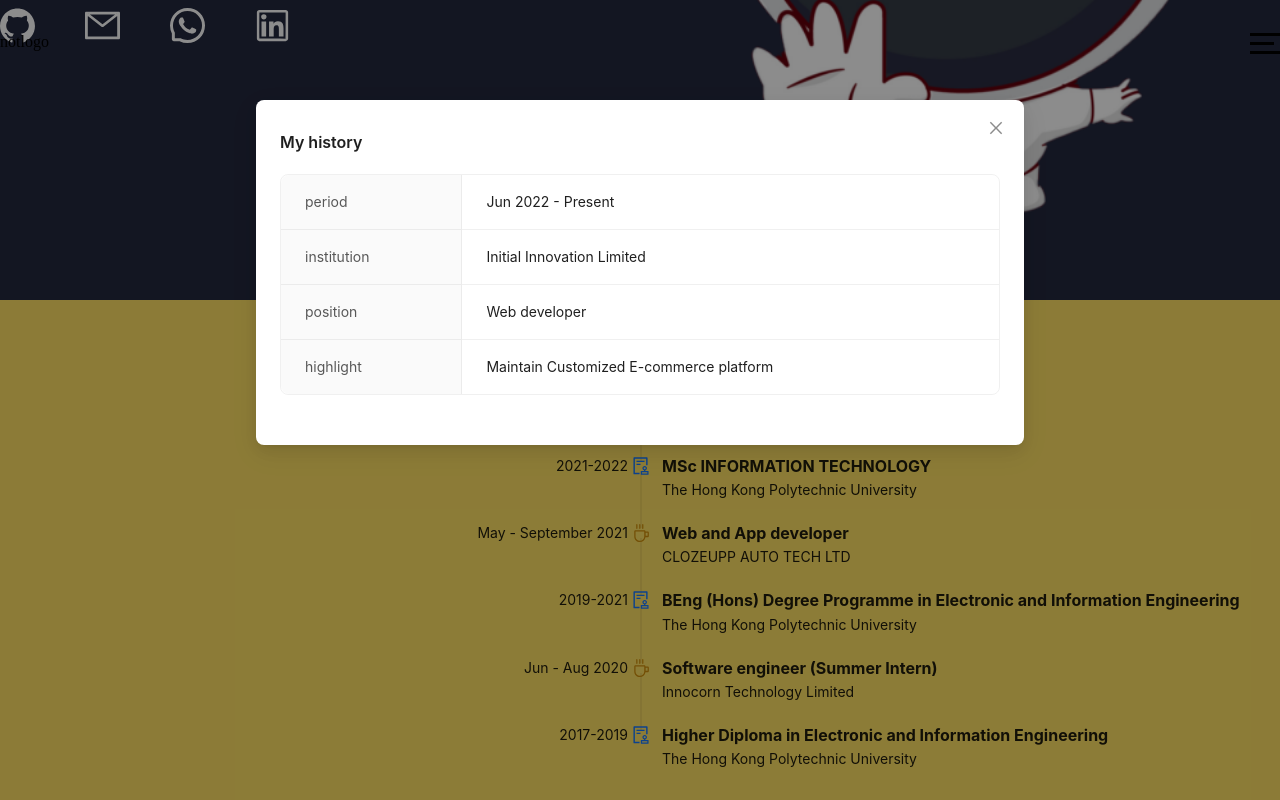
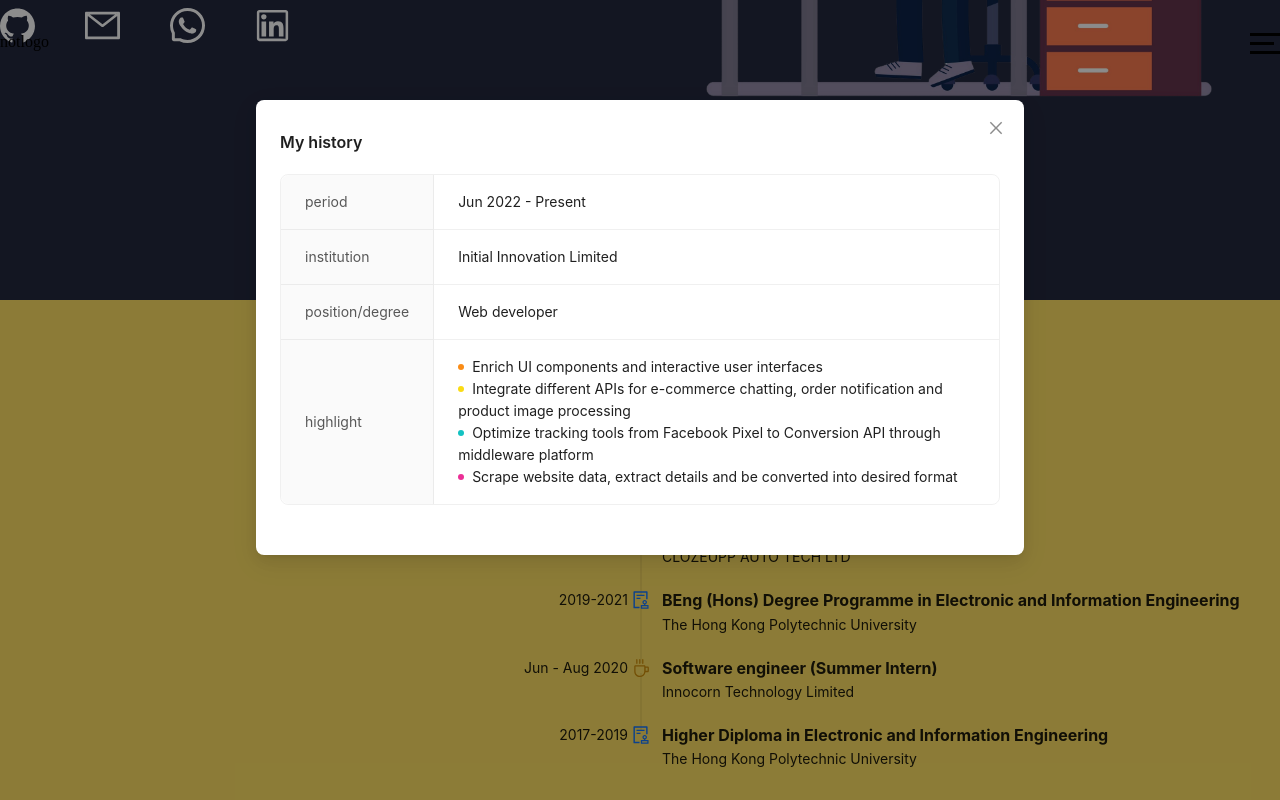
Before and after one commit to wunpm870978/portfoliov2, a React (Create React App) app: page / in a window 1280 px wide. Both pictures are taken after a click on the element "Web developer". Built offline with nearby package versions, Linux system fonts and the light colour scheme; a web font is replaced by a local one.

Commit message:
enrich description and images

```diff
--- /dev/null
+++ b/src/components/banner/1/Layout.jsx
@@ -0,0 +1,60 @@
+import React, { useState, useRef, useEffect, useMemo } from "react";
+import s from './Layout.module.scss';
+import {
+  GithubOutlined,
+  ExportOutlined,
+} from '@ant-design/icons';
+import { Result, } from "antd";
+
+const BannerLayout1 = ({
+  title,
+  data,
+}) => {
+  return (
+    <div className={s.memo}>
+      <div className={s.headerTitlte}>
+        {title}
+      </div>
+      <div className={s.flexBlock}>
+        {data.map((obj, index) => {
+          return <div key={`project_${index}`} className={s.block}>
+            {obj.type !== 'TBC'
+              ? <React.Fragment>
+                <div className={s.title}>{obj.title}</div>
+                <div className={s.imageWrapper}>
+                  {obj.images.map((item, idx) => {
+                    return <img
+                      className={s.img}
+                      src={item}
+                      key={`project_img_${idx}`}
+                      alt=''
+                    />
+                  })}
+                </div>
+                <div className={s.description}>{obj.description}</div>
+                <div className={s.langTag}>
+                  {obj.lang.map((item, idx) => {
+                    return <div key={`project_tag_${idx}`} className={s.tag}>
+                      {item}
+                    </div>
+                  })}
+                </div>
+                <div className={s.iconWrapper}>
+                  <GithubOutlined />
+                  <ExportOutlined />
+                </div>
+              </React.Fragment>
+              : <Result
+                status="404"
+                title={obj.type}
+                subTitle="Looking forward to my next idea"
+              />
+            }
+          </div>
+        })}
+      </div>
+    </div>
+  )
+}
+
+export default BannerLayout1;
--- /dev/null
+++ b/src/components/banner/1/Layout.module.scss
@@ -0,0 +1,84 @@
+.memo {
+  width: 100%;
+  max-width: 100%;
+  padding: 30px;
+}
+
+.headerTitlte {
+  margin: 0px auto 30px auto !important;
+  text-align: center;
+  font-size: 30px;
+  font-weight: 800;
+}
+
+.flexBlock {
+  width: 100%;
+  max-width: 1440px;
+  margin: 0px auto;
+  display: flex;
+  gap: 2em;
+  // padding: 30px;
+  justify-content: center;
+
+  .block {
+    width: 300px;
+    padding: 2em;
+    text-align: center;
+    box-shadow: rgba(100, 100, 111, 0.2) 0px 7px 29px 0px;
+    text-align: center;
+    transition: all 0.7s linear;
+
+    .title {
+      font-size: 1.5rem;
+      line-height: 1.2;
+      font-weight: 700;
+      color: #444;
+    }
+
+    .imageWrapper {
+      width: 100%;
+
+      .img {
+        width: 100%;
+        object-fit: contain;
+      }
+    }
+
+    .description {
+      color: #555;
+      font-size: 16px;
+      font-weight: 600;
+      line-height: 1.3;
+    }
+
+    .langTag {
+      display: flex;
+      position: relative;
+      flex-wrap: wrap;
+      justify-content: center;
+      align-items: flex-end;
+      margin: 20px 0px;
+
+      .tag {
+        flex-shrink: 0;
+        font-weight: 600;
+        font-size: .8rem;
+        padding: 5px;
+        color: #444;
+        user-select: none;
+      }
+    }
+
+    .iconWrapper {
+      display: flex;
+      gap: 10px;
+      font-size: 20px;
+      justify-content: center;
+      align-items: center;
+    }
+  }
+
+  .block:hover {
+    transform: translateY(-10px);
+  }
+}
--- /dev/null
+++ b/src/components/modal/0/Layout.jsx
@@ -0,0 +1,92 @@
+import React, { useMemo } from "react";
+import { Modal, Descriptions, Badge } from "antd";
+import { isEmpty, get } from "lodash";
+
+const ModalLayout = ({
+  isModalOpen,
+  setIsModalOpen,
+  data,
+  isDesktop
+}) => {
+  const colorList = useMemo(() => {
+    const colors = [
+      'pink',
+      'yellow',
+      'orange',
+      'cyan',
+      'green',
+      'purple',
+      'geekblue',
+      'magenta',
+      'volcano',
+      'gold',
+      'lime',
+    ];
+    const randomizeElemnts = (array, count) => {
+      const randomizeIndex = (count) => {
+        return Math.floor(count * Math.random());
+      };
+      if (count > array.length) {
+        throw new Error('Array size cannot be smaller than expected random numbers count.');
+      }
+      const result = [];
+      const guardian = new Set();
+      while (result.length < count) {
+        const index = randomizeIndex(count);
+        if (guardian.has(index)) {
+          continue;
+        }
+        const element = array[index];
+        guardian.add(index);
+        result.push(element);
+      }
+      return result;
+    };
+    return randomizeElemnts(colors, get(data, 'highlight.length', 0))
+  }, [data])
+
+  return (
+    <Modal
+      open={isModalOpen}
+      onCancel={() => setIsModalOpen(false)}
+      footer={null}
+      width={isDesktop ? '60%' : '95%'}
+      bodyStyle={{
+        padding: '10px 0px 30px 0px'
+      }}
+    >
+      <Descriptions
+        bordered
+        column={{
+          xxl: 4,
+          xl: 3,
+          lg: 3,
+          md: 3,
+          sm: 2,
+          xs: 1,
+        }}
+        title="My history"
+      >
+        <Descriptions.Item label="period" span={3}>
+          {data.period}
+        </Descriptions.Item>
+        <Descriptions.Item label="institution" span={3}>
+          {data.institution}
+        </Descriptions.Item>
+        <Descriptions.Item label="position/degree" span={4}>
+          {data.position}
+        </Descriptions.Item>
+        {!isEmpty(data.highlight) && <Descriptions.Item label="highlight" span={4}>
+          {data.highlight.map((item, index) => {
+            return <React.Fragment>
+              <Badge color={colorList[index]} text={item} />
+              <br />
+            </React.Fragment>
+          })}
+        </Descriptions.Item>}
+      </Descriptions>
+    </Modal>
+  )
+}
+
+export default ModalLayout;
--- a/src/defaults.js
+++ b/src/defaults.js
@@ -1,18 +1,21 @@
 export const PROJECTS = [
   {
     type: 'done',
+    images: [],
     title: 'Responsive Portfolio',
     description: 'A fully responsive website displaying personal portfolio with simple and awesome css aniamtion',
     lang: ['ReactJS', 'SCSS']
   },
   {
-    type: 'progress',
+    type: 'working',
+    images: ['/assets/working.jpg'],
     title: 'Course Registration System',
     description: 'A system admin panel allowing differnt roles to tackle account affairs like course CURD, registration & schedule planning',
     lang: ['ReactJS', 'SCSS', 'ExpressJS', 'MongDB']
   },
   {
     type: 'TBC',
+    images: [],
     title: '',
     description: '',
     lang: []
@@ -25,7 +28,10 @@
     position: 'Web developer',
     institution: 'Initial Innovation Limited',
     highlight: [
-      'Maintain Customized E-commerce platform',
+      'Enrich UI components and interactive user interfaces',
+      'Integrate different APIs for e-commerce chatting, order notification and product image processing',
+      'Optimize tracking tools from Facebook Pixel to Conversion API through middleware platform',
+      'Scrape website data, extract details and be converted into desired format',
     ]
   },
   {
@@ -33,7 +39,10 @@
     position: 'MSc INFORMATION TECHNOLOGY',
     institution: 'The Hong Kong Polytechnic University',
     highlight: [
-      'Artificial Intelligence, Big Data and Financial Technology',
+      'Further study on image processing on extracting the characteristics from edges, remove noises and smoothen image',
+      'Learnt to use docker in large-scale projects for code and version control',
+      'Familiar with the set-up of oracle of role authorization and CRUD of table data',
+      'Preprocessing large data-set. adopting into prediction model and improve the results',
     ]
   },
   {
@@ -52,7 +61,9 @@
     position: 'BEng (Hons) Degree Programme in Electronic and Information Engineering',
     institution: 'The Hong Kong Polytechnic University',
     highlight: [
-
+      'Improve and optimize the four-leg robot to complete a path cycle',
+      'Examine hardware circuit whether it could support software instructions',
+      'Robot programmed by Arduino and could be controlled by an App through Bluetooth'
     ]
   },
   {
--- a/src/index.js
+++ b/src/index.js
@@ -1,6 +1,8 @@
 import React from 'react';
 import ReactDOM from 'react-dom/client';
 import App from './App';
+import './index.module.scss';
+
 const root = ReactDOM.createRoot(document.getElementById('root'));
 root.render(
   <App />
--- a/src/routes/Home.jsx
+++ b/src/routes/Home.jsx
@@ -10,10 +10,12 @@
   CoffeeOutlined,
   AuditOutlined,
 } from '@ant-design/icons';
-import { Timeline, Result, Modal, Descriptions } from "antd";
+import { Timeline, Result, } from "antd";
 import { PROJECTS, EXPERIENCE, SKILLS } from '../defaults';
 import useWindowSize from './../hook/useWindowSize';
-import { isEmpty, cloneDeep } from "lodash";
+import { cloneDeep } from "lodash";
+import ModalLayout0 from "../components/modal/0/Layout";
+import BannerLayout1 from "../components/banner/1/Layout";
 
 const FORWARD = 'forward';
 const BACKWARD = 'backward';
@@ -97,7 +99,6 @@
     setDescBody(result)
     setIsModalOpen(true)
   }
-
 
   useEffect(() => {
     if (isBounceInDown) {
@@ -271,86 +272,22 @@
       <div className={s.banner2} style={{ background: 'linear-gradient(43deg,#4158d0,#c850c0 46%,#ffcc70)' }}>
         Skills
         <div>
-          {SKILLS.map(item => {
-            return <img src={`/assets/${item}-ar21.svg`} alt='' />
+          {SKILLS.map((item, index) => {
+            return <img key={`skill_${index}`} src={`/assets/${item}-ar21.svg`} alt='' />
           })}
         </div>
       </div>
-      <div className={s.memo}>
-        <div className={s.headerTitlte}>
-          PROJECTS
-        </div>
-        <div className={s.flexBlock}>
-          {PROJECTS.map(obj => {
-            return <div className={s.block}>
-              {obj.type !== 'TBC'
-                ? <React.Fragment>
-                  <div className={s.title}>{obj.title}</div>
-                  <div className={s.description}>{obj.description}</div>
-                  <div className={s.langTag}>
-                    {obj.lang.map(item => {
-                      return <div className={s.tag}>{item}</div>
-                    })}
-                  </div>
-                  <div className={s.iconWrapper}>
-                    <GithubOutlined />
-                    <ExportOutlined />
-                  </div>
-                </React.Fragment>
-                : <Result
-                  status="404"
-                  title={obj.type}
-                  subTitle="Looking forward to my next idea"
-                />
-              }
-            </div>
-          })}
-        </div>
-      </div>
+      <BannerLayout1 title='PROJECTS' data={PROJECTS} />
       <div className={s.banner2} style={{ background: 'green' }}>
         FOOTER
         last update 2023-07-16
       </div>
-      <Modal
-        open={isModalOpen}
-        onCancel={() => setIsModalOpen(false)}
-        footer={null}
-        width={isDesktop ? '60%' : '95%'}
-        bodyStyle={{
-          padding: '10px 0px 30px 0px'
-        }}
-      >
-        <Descriptions
-          bordered
-          column={{
-            xxl: 4,
-            xl: 3,
-            lg: 3,
-            md: 3,
-            sm: 2,
-            xs: 1,
-          }}
-          title="My history"
-        >
-          <Descriptions.Item label="period" span={3}>
-            {descBody.period}
-          </Descriptions.Item>
-          <Descriptions.Item label="institution" span={3}>
-            {descBody.institution}
-          </Descriptions.Item>
-          <Descriptions.Item label="position" span={4}>
-            {descBody.position}
-          </Descriptions.Item>
-          {!isEmpty(descBody.highlight) && <Descriptions.Item label="highlight" span={4}>
-            {descBody.highlight.map(item => {
-              return <React.Fragment>
-                {item}
-                <br />
-              </React.Fragment>
-            })}
-          </Descriptions.Item>}
-        </Descriptions>
-      </Modal>
+      <ModalLayout0
+        isModalOpen={isModalOpen}
+        setIsModalOpen={setIsModalOpen}
+        data={descBody}
+        isDesktop={isDesktop}
+      />
     </div>
   )
 }
```
Also changed, not shown: src/routes/Home.module.scss (+1 -67 lines), public/assets/officeboy.png (added), public/assets/working.jpg (added), src/index.module.scss (added).
